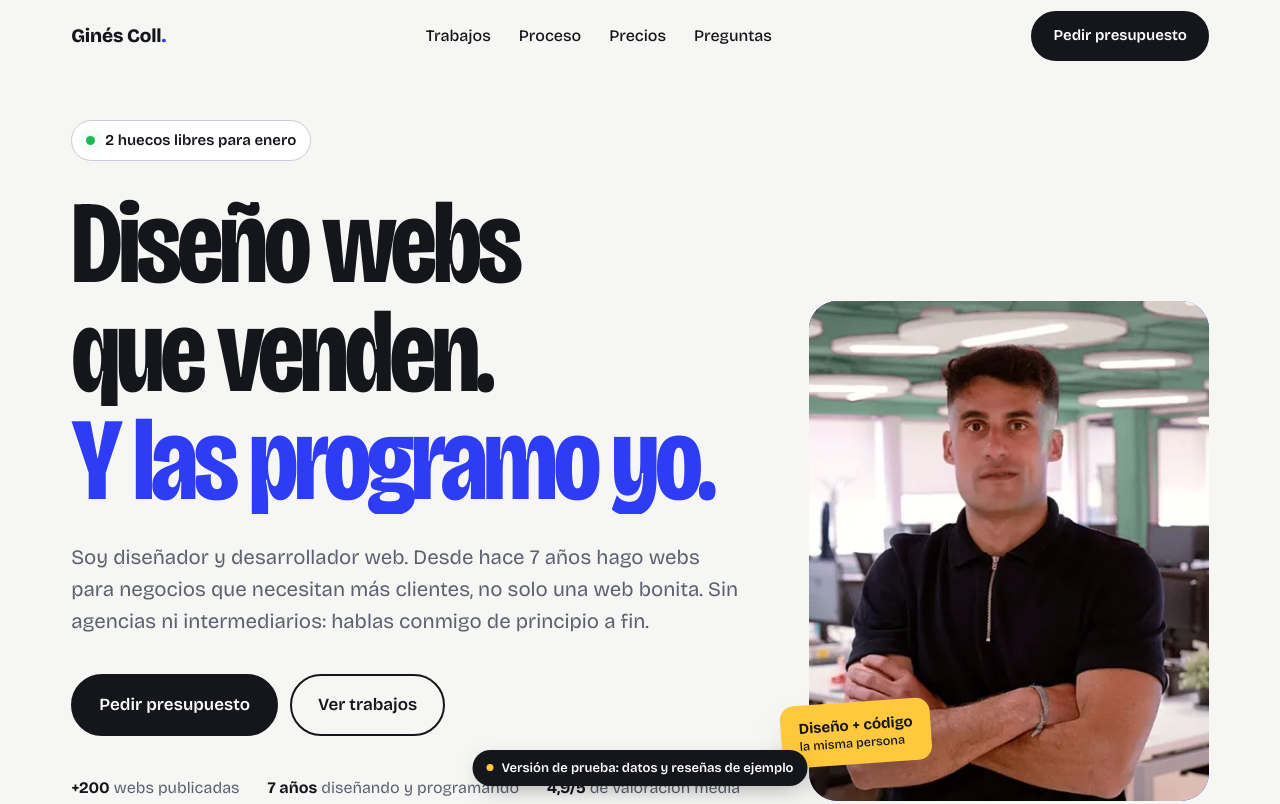
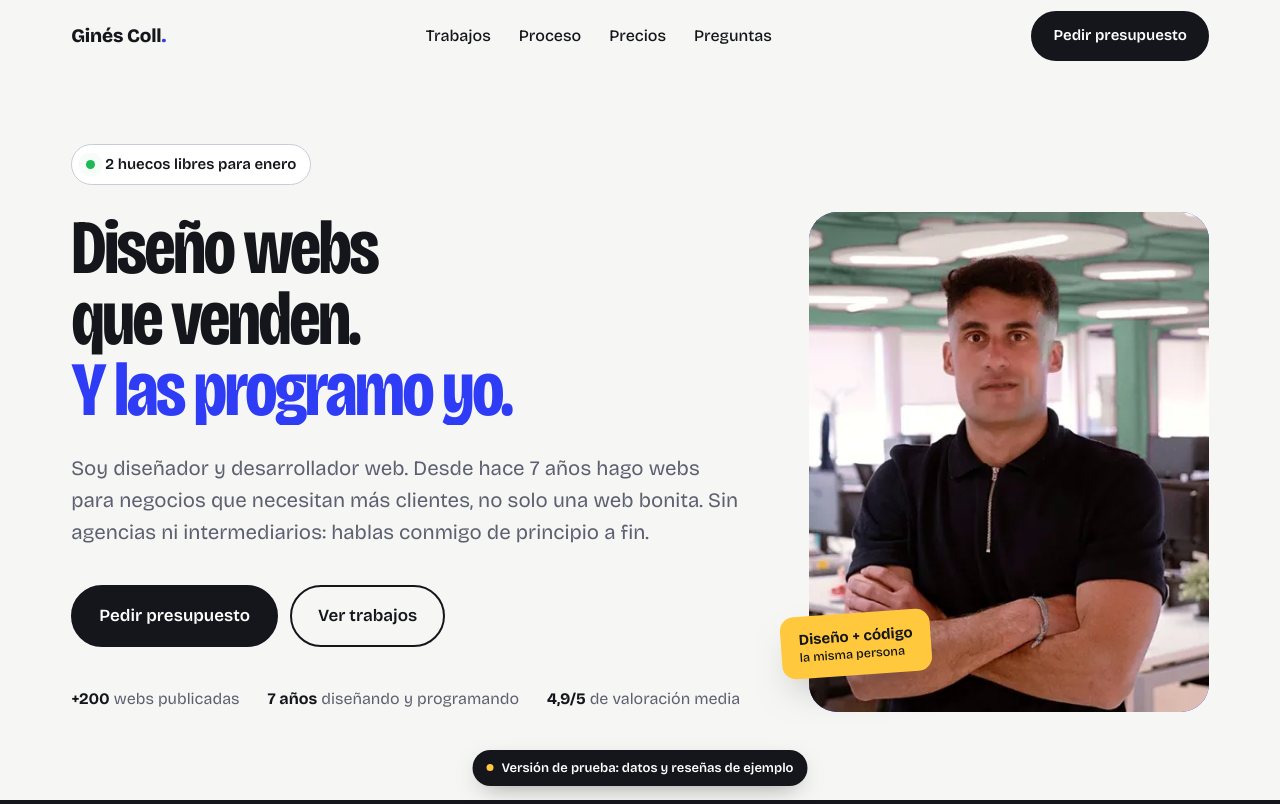
Before and after one commit to ginescoll93/estudio, a plain HTML site: page index.html in a window 1280 px wide. Shown: the top 804 px of the page. Drawn offline with nearby package versions, Linux system fonts and the light colour scheme.

Commit message:
Add files via upload

```diff
--- a/index.html
+++ b/index.html
@@ -64,8 +64,8 @@ p{margin:0}
 /* Hero */
 .hero{min-height:100svh;padding:120px 0 64px;display:flex;align-items:center;position:relative}
 .hero-grid{display:grid;grid-template-columns:1.25fr .75fr;gap:clamp(32px,5vw,80px);align-items:end}
-.hero h1{font-size:clamp(52px,9.2vw,148px);font-variation-settings:"wdth" 78;line-height:.92;letter-spacing:-.035em}
-.hero h1 .row{display:block}
+.hero h1{font-size:clamp(44px,6vw,104px);font-variation-settings:"wdth" 78;line-height:.92;letter-spacing:-.035em}
+.hero h1 .row{display:block;white-space:nowrap}
 .hero h1 em{font-style:normal;color:var(--cobalt)}
 .hero .lead{margin-top:28px}
 .hero-ctas{display:flex;flex-wrap:wrap;gap:12px;margin-top:36px}
@@ -82,6 +82,7 @@ p{margin:0}
 @media(max-width:860px){
   .hero{padding:100px 0 48px;min-height:auto}
   .hero-grid{grid-template-columns:1fr}
+  .hero h1{font-size:11.2vw}
   .portrait{justify-self:start;width:min(260px,70vw);order:-1}
   .sticker{left:auto;right:-20px;bottom:20px}
 }
```
